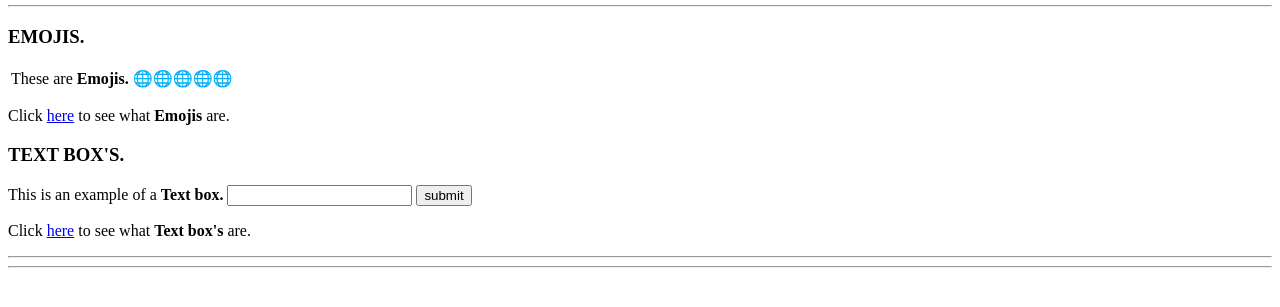
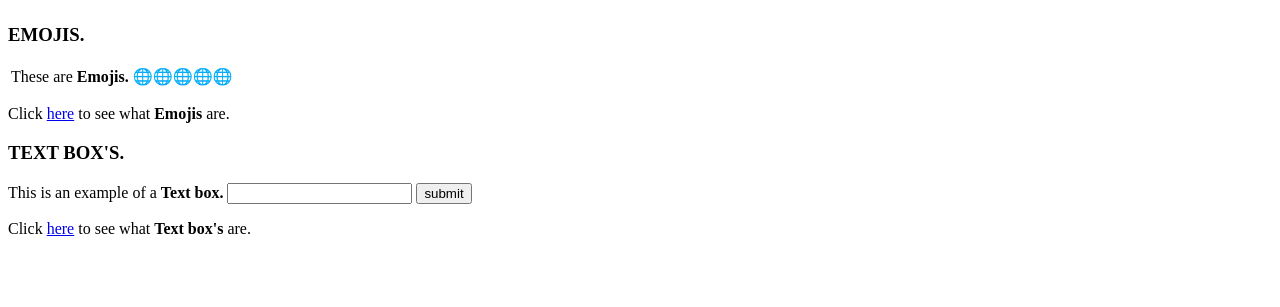
Before and after one commit to ConnorCorkin/WEBSITE., a plain HTML site: page index.html in a window 1280 px wide. Shown: the part 319-626 px from the top of the page. Drawn offline with Linux system fonts and the light colour scheme.

Commit message:
Add files via upload

```diff
--- a/index.html
+++ b/index.html
@@ -8,7 +8,21 @@
   </title>
 </head>
 
+<style>
+  body {
+    background-color: white;
+  }
+
+  hr {
+    background-color: white;
+    border-style: none;
+  }
+</style>
+
 <body>
+
+
+</body>
 
 <!--This will be done in Java.-->
 <!--<h5>
@@ -32,7 +46,7 @@
       </p>
 
       <p>
-          Click <a href="C:\Users\Learner Me\Documents\Connor Corkin\Web Development\HTML - Personal Site\WEBSITE IN A WEBSITE.html" a>here</a> to see a <b>Website</b> in a <b>Website.</b>
+        Click <a href="/WEBSITE IN A WEBSITE.html" a>here</a> to see a <b>Website</b> in a <b>Website.</b>
       </p>
     </td>
 </table>
```
Also changed, not shown: WEBSITE IN A WEBSITE.html (+1 -1 lines). Lines whose indentation alone changed are shown as unchanged.
